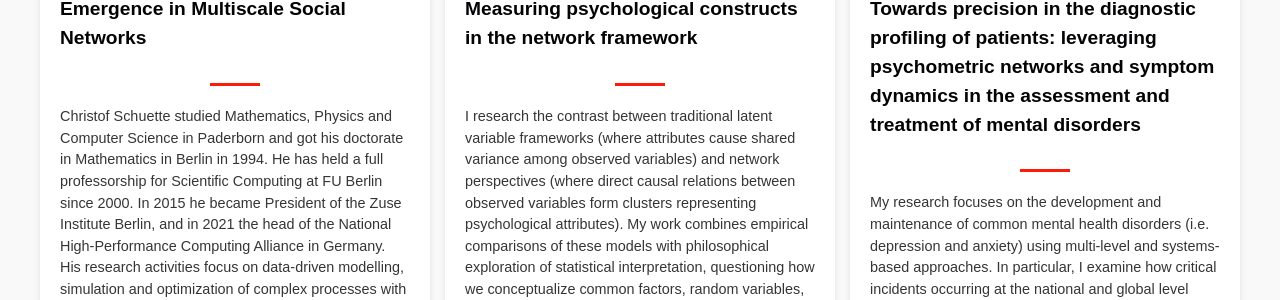
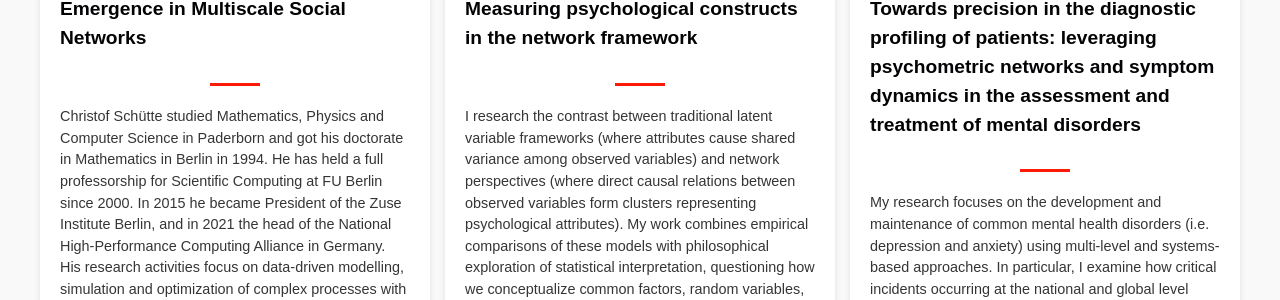
Before and after one commit to NetSci2025/netsci2025.github.io, a Jekyll site: the page built from speakers.md, in a window 1280 px wide and 900 px high, scrolled down 3202 px. Shown: the part 359-659 px from the top of the window. Built offline with Jekyll 4.4.1, drawn with Linux system fonts in a browser that asks for light colours; some of the changed text lies outside the part shown.

Commit message:
Update speakers.yml

```diff
--- a/_data/speakers.yml
+++ b/_data/speakers.yml
@@ -130,7 +130,7 @@ focus-session:
     subtitle: ""
     affiliation: "Freie Universitaet Berlin and Zuse Institute Berlin"
     description: >
-      Christof Schuette studied Mathematics, Physics and Computer Science in Paderborn and got his doctorate in Mathematics in Berlin in 1994. He has held a full professorship for Scientific Computing at FU Berlin since 2000. In 2015 he became President of the Zuse Institute Berlin, and in 2021 the head of the National High-Performance Computing Alliance in Germany. His research activities focus on data-driven modelling, simulation and optimization of complex processes with applications mainly to the life and social sciences. Christof Schuette acted as chair of the DFG research center MATHEON and as chair of the Cluster of Excellence MATH+.
+      Christof Schütte studied Mathematics, Physics and Computer Science in Paderborn and got his doctorate in Mathematics in Berlin in 1994. He has held a full professorship for Scientific Computing at FU Berlin since 2000. In 2015 he became President of the Zuse Institute Berlin, and in 2021 the head of the National High-Performance Computing Alliance in Germany. His research activities focus on data-driven modelling, simulation and optimization of complex processes with applications mainly to the life and social sciences. Christof Schuette acted as chair of the DFG research center MATHEON and as chair of the Cluster of Excellence MATH+.
     image: /assets/images/speakers/Christof_Schütte.png
 
 
```
